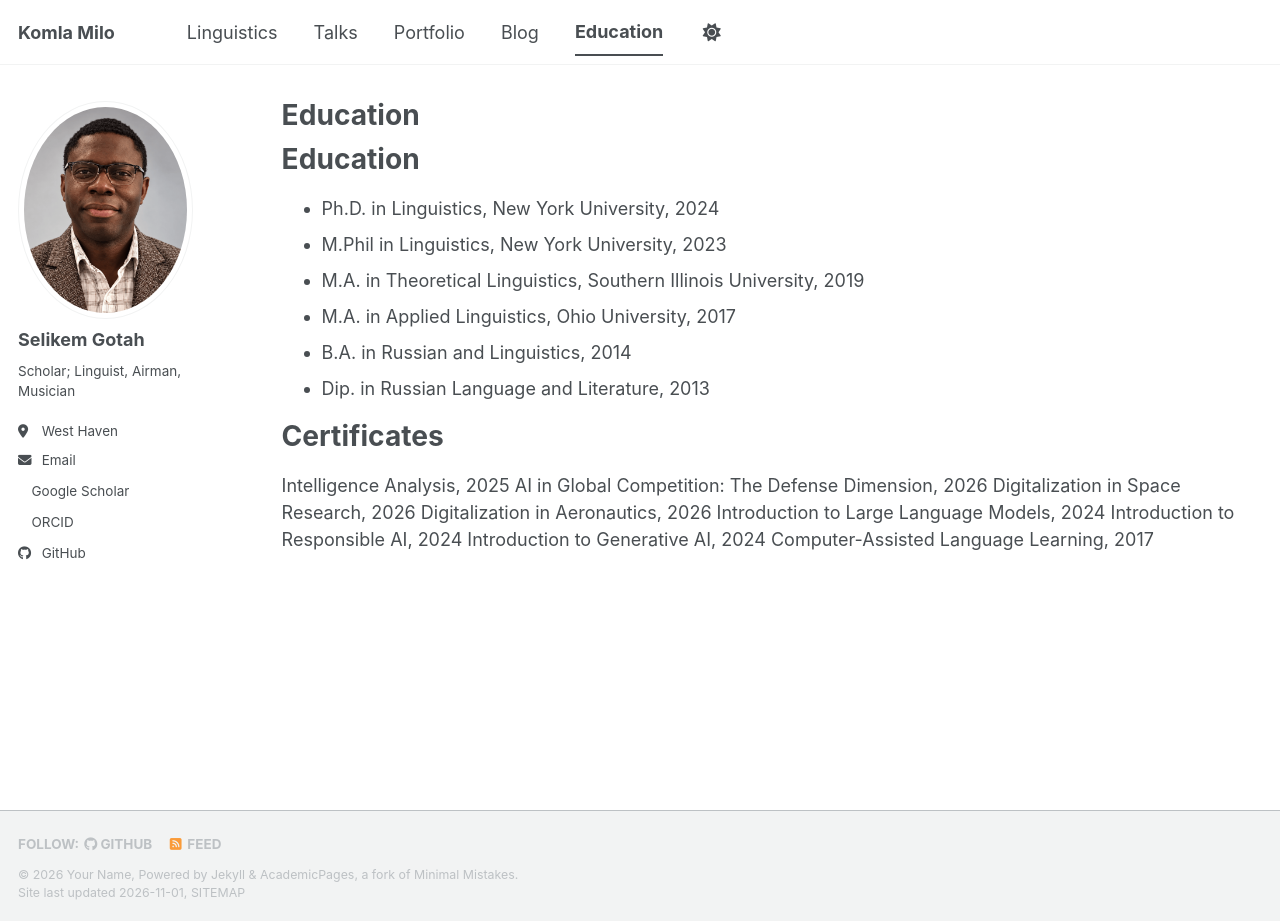
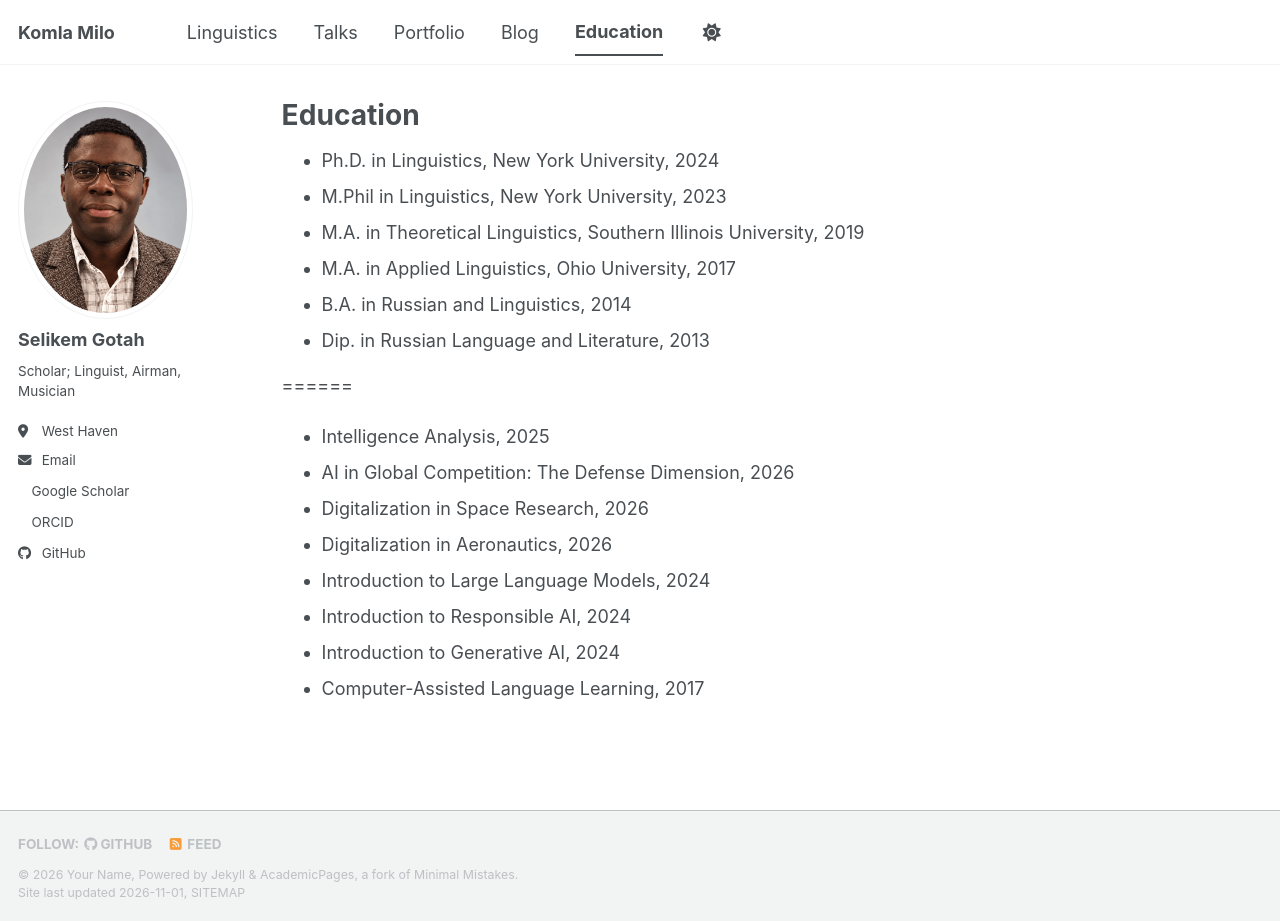
Before and after one commit to komlamilo/komlamilo.github.io, a Jekyll site: the page built from _pages/cv.md, in a window 1280 px wide and 921 px high. Built offline with Jekyll 4.4.1, drawn with Linux system fonts in a browser that asks for light colours; a script bundle is joined from its source files by our own code; a style sheet for code colours, icons or effects is not loaded.

Commit message:
Update formatting of education and certificates sections
Formatted the certificates section for consistency.

```diff
--- a/_pages/cv.md
+++ b/_pages/cv.md
@@ -9,8 +9,6 @@ redirect_from:
 
 {% include base_path %}
 
-Education
-======
 * Ph.D. in Linguistics, New York University, 2024
 * M.Phil in Linguistics, New York University, 2023
 * M.A. in Theoretical Linguistics, Southern Illinois University, 2019
@@ -18,13 +16,13 @@ Education
 * B.A. in Russian and Linguistics, 2014
 * Dip. in Russian Language and Literature, 2013
 
-Certificates
+
 ======
-Intelligence Analysis, 2025
-AI in Global Competition: The Defense Dimension, 2026
-Digitalization in Space Research, 2026
-Digitalization in Aeronautics, 2026
-Introduction to Large Language Models, 2024
-Introduction to Responsible AI, 2024
-Introduction to Generative AI, 2024
-Computer-Assisted Language Learning, 2017
+* Intelligence Analysis, 2025
+* AI in Global Competition: The Defense Dimension, 2026
+* Digitalization in Space Research, 2026
+* Digitalization in Aeronautics, 2026
+* Introduction to Large Language Models, 2024
+* Introduction to Responsible AI, 2024
+* Introduction to Generative AI, 2024
+* Computer-Assisted Language Learning, 2017
```
